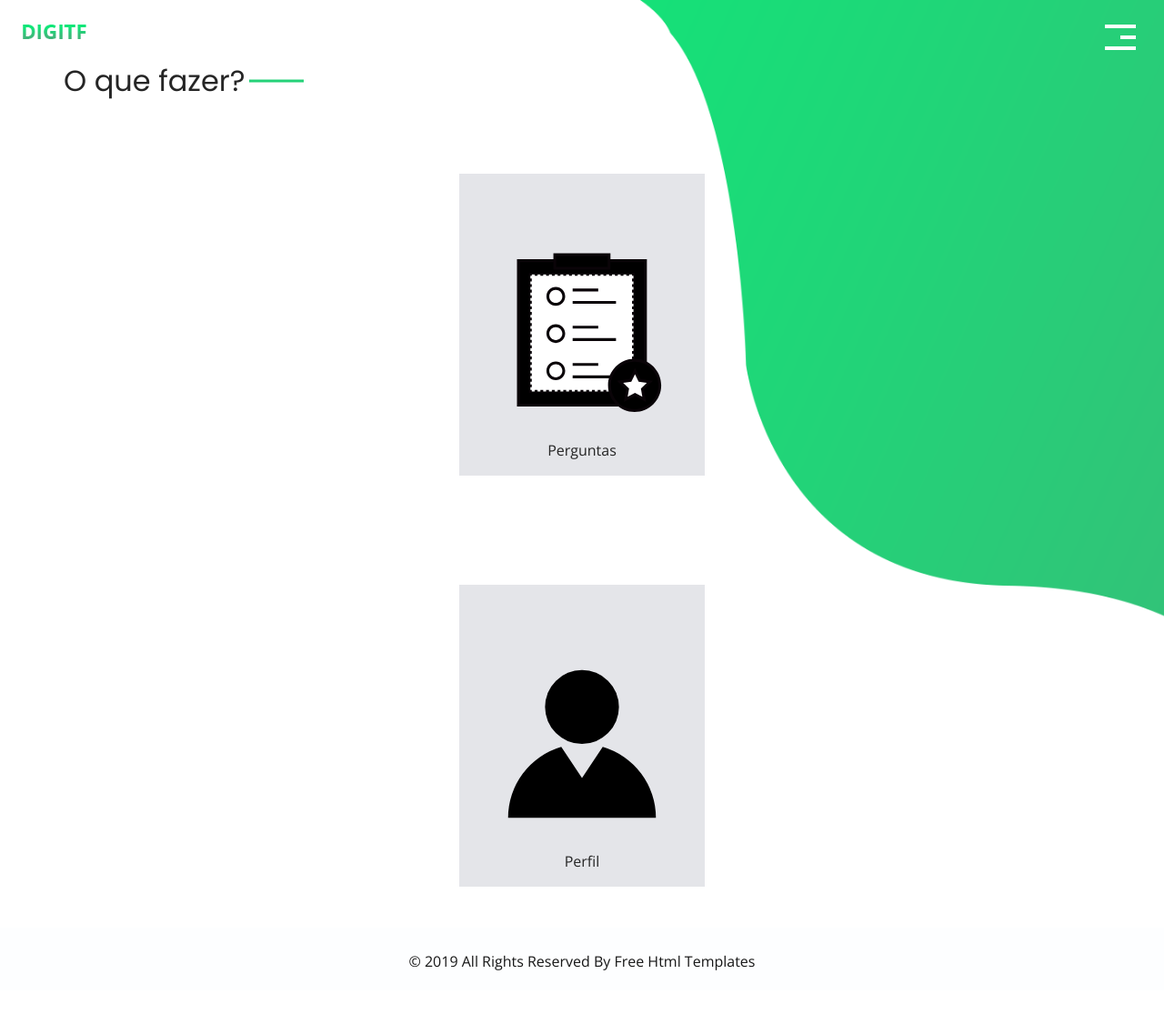
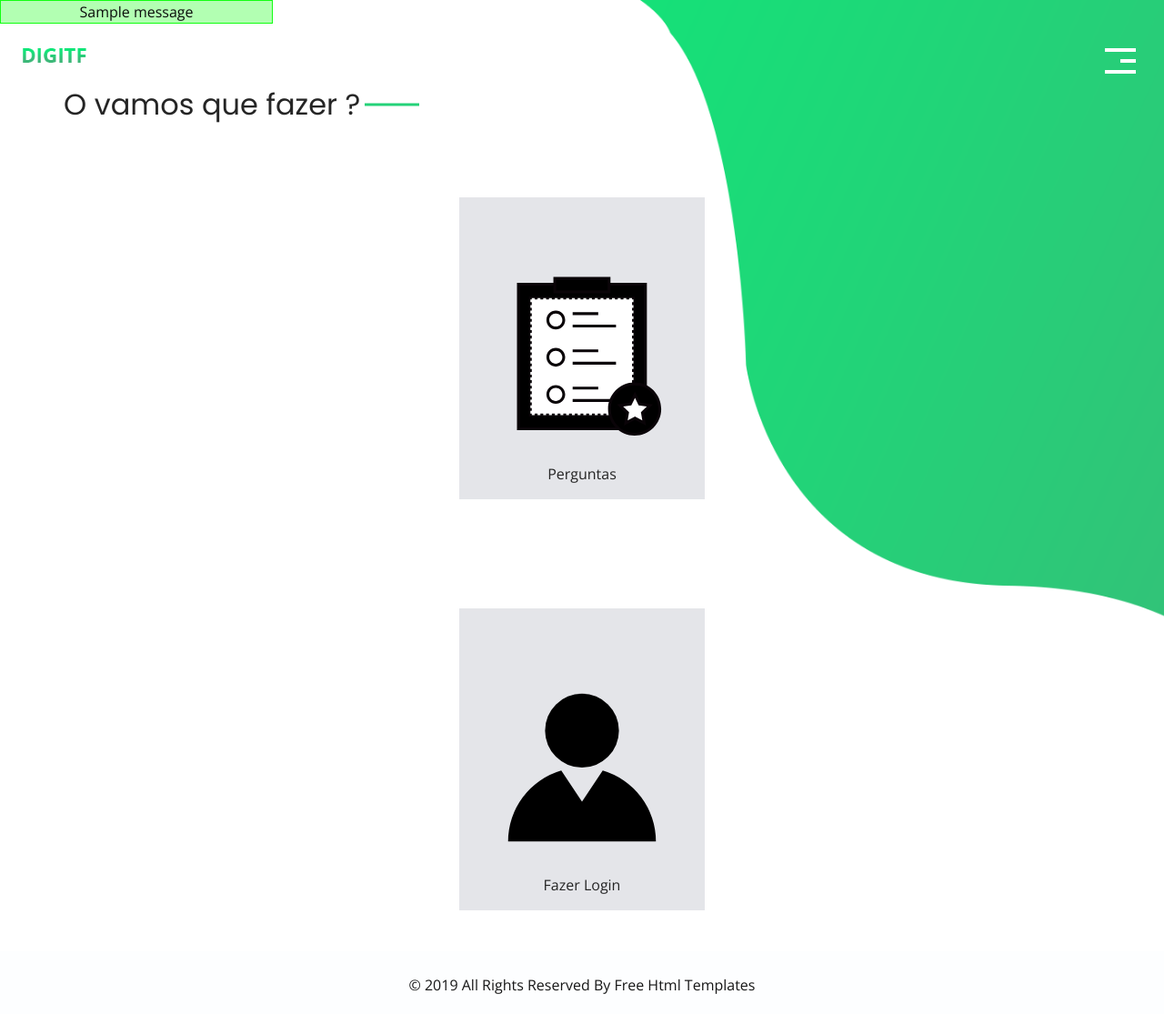
Before and after one commit to Dryzera/musical-test-django-2024, a Django app: page / in a window 1280 px wide. Shown: the whole page at 91% size. Before the commit the page ends 1067 px from the top, so only its background shows below. Run offline with Django 5.2, Linux system fonts and the light colour scheme; tables that the repository leaves empty hold one stand-in row (values such as "Sample post"); one stand-in notice (Sample message) is shown; some libraries are stand-ins or nearby versions.

Commit message:
created conditional for users authenticated

```diff
--- a/base_static/global/css/style.css
+++ b/base_static/global/css/style.css
@@ -1072,3 +1072,34 @@ a:focus {
           transform: rotate(-45deg) translate(7px, -10px);
 }
 /*# sourceMappingURL=style.css.map */
+
+
+.message {
+  max-width: 300px;
+  margin: var(--spacing) auto;
+  margin-top: calc(var(--spacing) * 2);
+  padding: var(--spacing);
+  text-align: center;
+  border-radius: var(--default-border-radius);
+  font-size: var(--smaller-font-size);
+}
+
+.message.success {
+  background: rgba(0, 255, 0, 0.3);
+  border: 1px solid rgba(0, 255, 0, 90%);
+}
+
+.message.error {
+  background: rgba(255, 0, 0, 0.3);
+  border: 1px solid rgba(255, 0, 0, 90%);
+}
+
+.message.warning {
+  background: rgba(255, 255, 0, 0.3);
+  border: 1px solid rgba(255, 255, 0, 90%);
+}
+
+.message.info {
+  background: rgba(0, 4, 255, 0.3);
+  border: 1px solid rgba(4, 0, 255, 0.9);
+}
--- a/base_templates/global/base.html
+++ b/base_templates/global/base.html
@@ -3,6 +3,11 @@
 </head>
 
 <body>
+    {% if messages %}
+        {% for message in messages %}
+            <div class="message {{message.tags}}">{{message}}</div>
+        {% endfor %}
+    {% endif %}
 
     <div class="hero_area">
         <header class="header_section">
--- a/main/templates/home.html
+++ b/main/templates/home.html
@@ -7,7 +7,7 @@
     <div class="container">
       <div class="heading_container">
         <h2>
-          O que fazer?
+          O vamos que fazer {{ user.username }}?
         </h2>
       </div>
       <div class="brand_container layout_padding2">
@@ -24,6 +24,7 @@
           </a>
         </div>
       </div>
+      {% if user.is_authenticated %}
       <div class="brand_container layout_padding2">
         <div class="box">
           <a href="{% url "main:perfil" request.user.pk %}">
@@ -38,6 +39,22 @@
           </a>
         </div>
       </div>
+      {% else %}
+      <div class="brand_container layout_padding2">
+        <div class="box">
+          <a href="{% url "main:home" %}">
+            <div class="img-box">
+              <img src="{% static "global/images/avatar_home_perfil.svg" %}" alt="">
+            </div>
+            <div class="detail-box">
+              <h6>
+                Fazer Login
+              </h6>
+            </div>
+          </a>
+        </div>
+      </div>
+      {% endif %}
     </div>
   </section>
 
```
